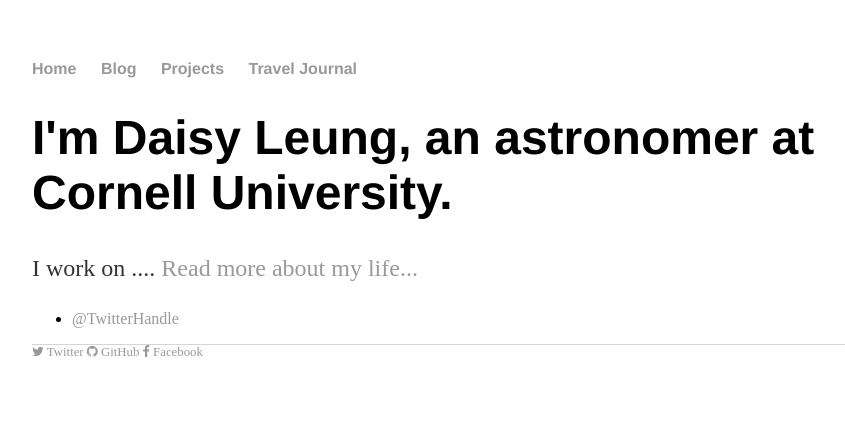
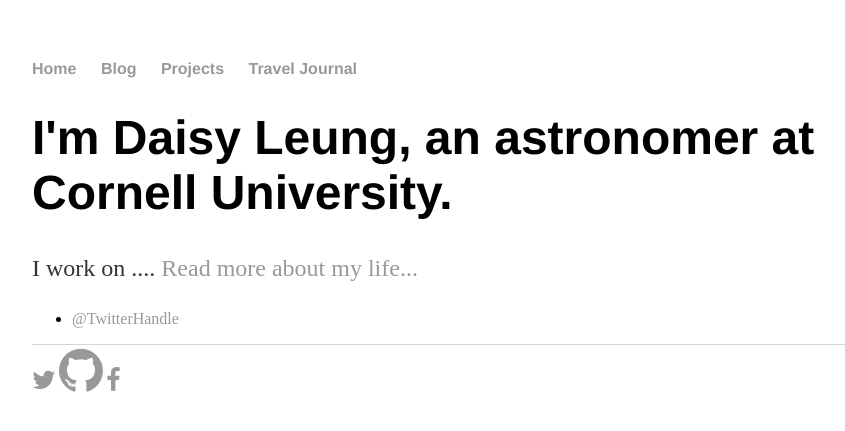
Before and after one commit to astro313/astro313.github.io, a Jekyll site: the page built from index.html, in a window 1280 px wide. Shown: the top 431 px of the page, without its empty margins (160-1005 px from the left). Built offline with Jekyll 4.4.1, drawn with Linux system fonts in a browser that asks for light colours; nearby versions of some CDN libraries.

Commit message:
cosmetics

```diff
--- a/_includes/footer.html
+++ b/_includes/footer.html
@@ -2,32 +2,32 @@
 
   {% if site.twitter_username %}
       <a href="https://twitter.com/{{ site.twitter_username }}">
-        <i class="fa fa-twitter"></i> Twitter
+        <i class="fa fa-twitter fa-2x"></i>
       </a>
   {% endif %}
 
   {% if site.github_username %}
     <a href="https://github.com/{{ site.github_username }}">
-      <i class="fa fa-github"></i> GitHub
+      <i class="fa fa-github fa-4x"></i>
     </a>
 {% endif %}
 
 {% if site.linkedin_username %}
     <a href="https://linkedin.com/in/{{ site.linkedin_username }}">
-      <i class="fa fa-linkedin"></i> LinkedIn
+      <i class="fa fa-linkedin fa-3x"></i>
     </a>
 {% endif %}
 
 {% if site.google_plus_username %}
 
     <a href="https://plus.google.com/{{ site.google_plus_username }}">
-      <i class="fa fa-google-plus"></i> Google+
+      <i class="fa fa-google-plus fa-lg"></i>
     </a>
 {% endif %}
 
 {% if site.facebook_username %}
     <a href="https://www.facebook.com/{{ site.facebook_username }}">
-      <i class="fa fa-facebook"></i> Facebook
+      <i class="fa fa-facebook fa-2x"></i>
     </a>
 {% endif %}
 
```
